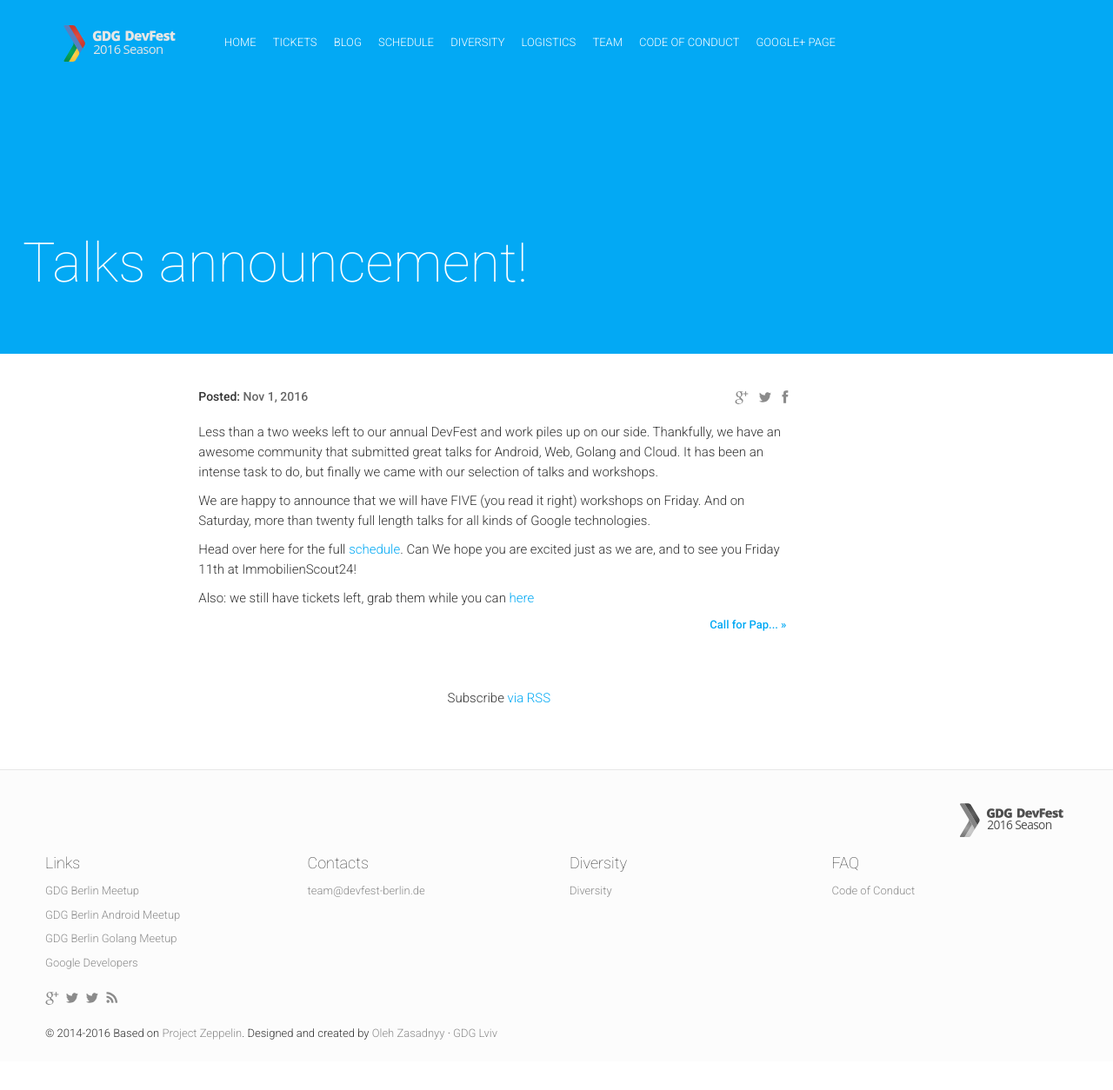
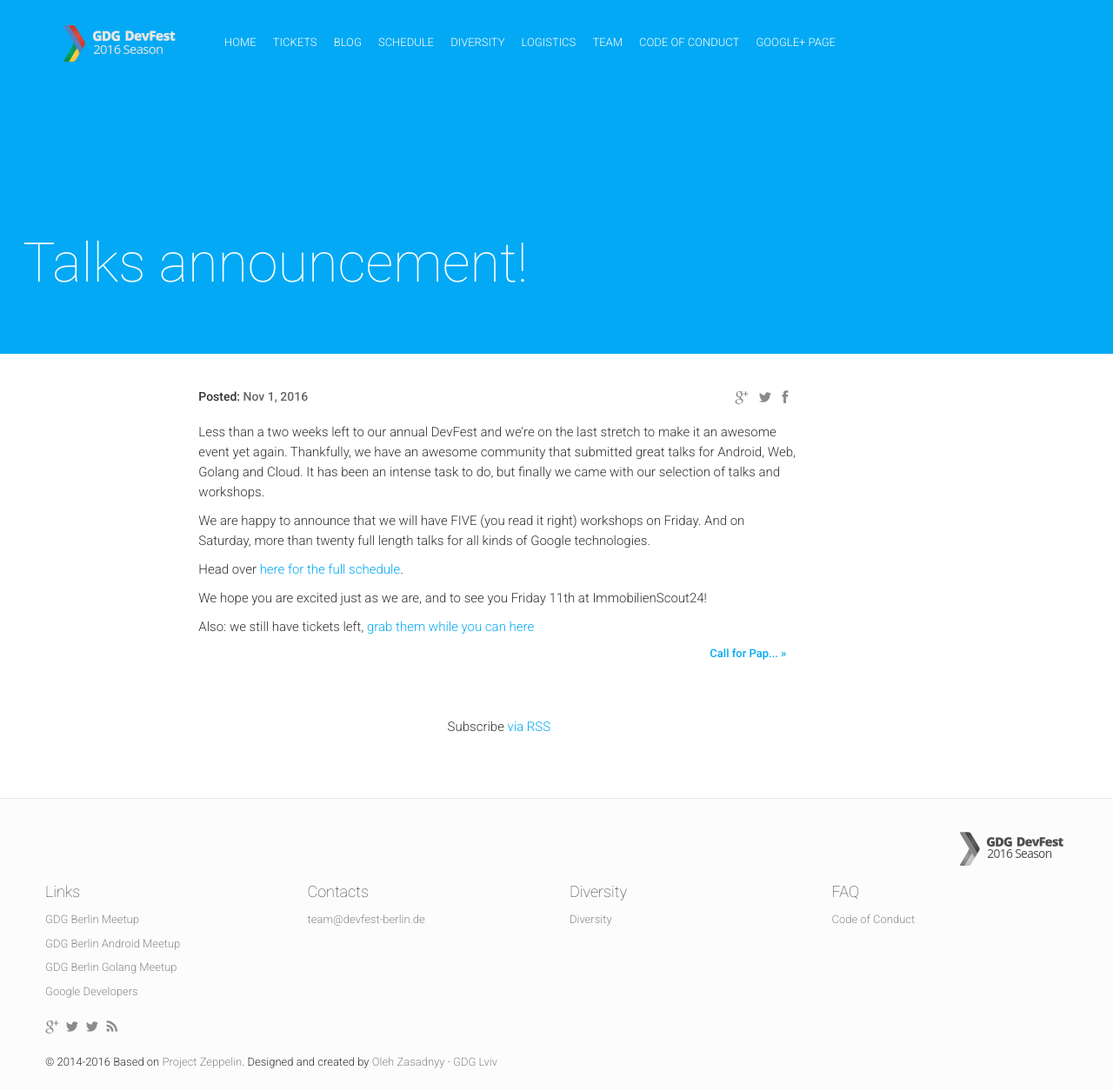
Before and after one commit to devfest-berlin/2016.devfest-berlin.de, a Jekyll site: the page built from _posts/2016-10-10-devfest-talks-announcement.markdown, in a window 1280 px wide and 1254 px high. Shown: the whole window at 87% size. Built offline with Jekyll 4.4.1, drawn with Linux system fonts in a browser that asks for light colours; nearby versions of some CDN libraries; comment, search, counter and statistics services are not loaded.

Commit message:
Update 2016-10-10-devfest-talks-announcement.markdown
Update from feedback

```diff
--- a/_posts/2016-10-10-devfest-talks-announcement.markdown
+++ b/_posts/2016-10-10-devfest-talks-announcement.markdown
@@ -5,15 +5,14 @@
 isStaticPost: false
 ---
 
-Less than a two weeks left to our annual DevFest and work piles up on our side.
-Thankfully, we have an awesome community that submitted great talks for Android, Web, Golang and Cloud.
+Less than a two weeks left to our annual DevFest and we're on the last stretch to make it an awesome event yet again. Thankfully, we have an awesome community that submitted great talks for Android, Web, Golang and Cloud.
 It has been an intense task to do, but finally we came with our selection of talks and workshops.
 
 We are happy to announce that we will have FIVE (you read it right) workshops on Friday.
 And on Saturday, more than twenty full length talks for all kinds of Google technologies.
 
-Head over here for the full [schedule](http://2016.devfest-berlin.de/schedule/).
-Can
+Head over [here for the full schedule](http://2016.devfest-berlin.de/schedule/).
+
 We hope you are excited just as we are, and to see you Friday 11th at ImmobilienScout24!
 
-Also: we still have tickets left, grab them while you can [here](http://2016.devfest-berlin.de/tickets/)
+Also: we still have tickets left, [grab them while you can here](http://2016.devfest-berlin.de/tickets/)
```
